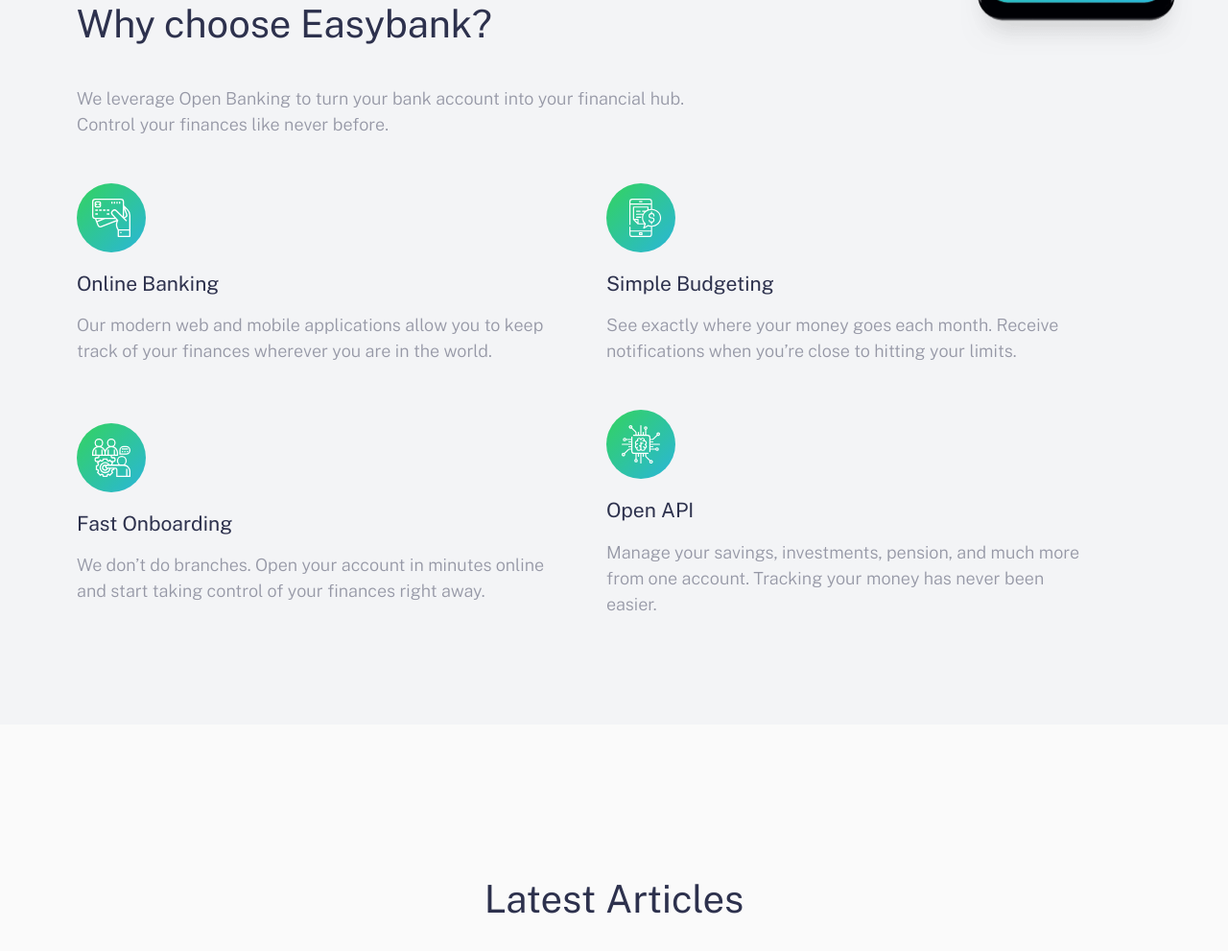
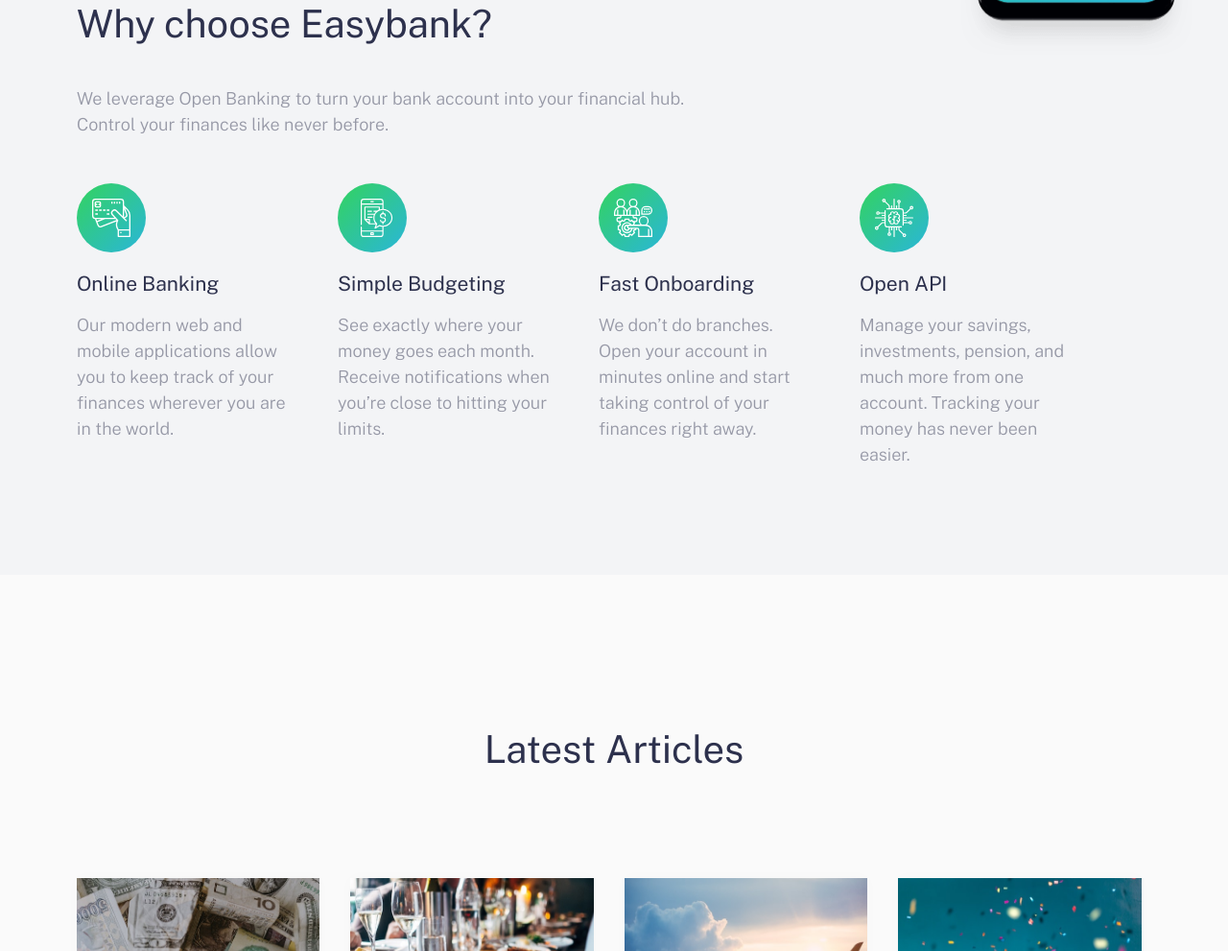
Before and after one commit to Frogerall/easybank-landing-page, a plain HTML site: page index.html in a window 1280 px wide. Shown: the part 818-1809 px from the top of the page at 96% size. Drawn offline with nearby package versions, Linux system fonts and the light colour scheme.

Commit message:
fix flex basis on 1024px

```diff
--- a/style.scss
+++ b/style.scss
@@ -331,7 +331,7 @@ nav {
  text-align: center;
  display: flex;
  flex-direction: column;
- justify-content: center;
+ justify-content: first baseline;
  align-items: center;
  h3 {
   font-weight: 400;
@@ -345,6 +345,11 @@ nav {
   align-items: flex-start;
   text-align: start;
   flex: 0 0 45%;
+ }
+ @media (min-width: 1024px) {
+  align-items: flex-start;
+  text-align: start;
+  flex: 0 0 20%;
  }
 }
 
```
Also changed, not shown: css/style.css.
